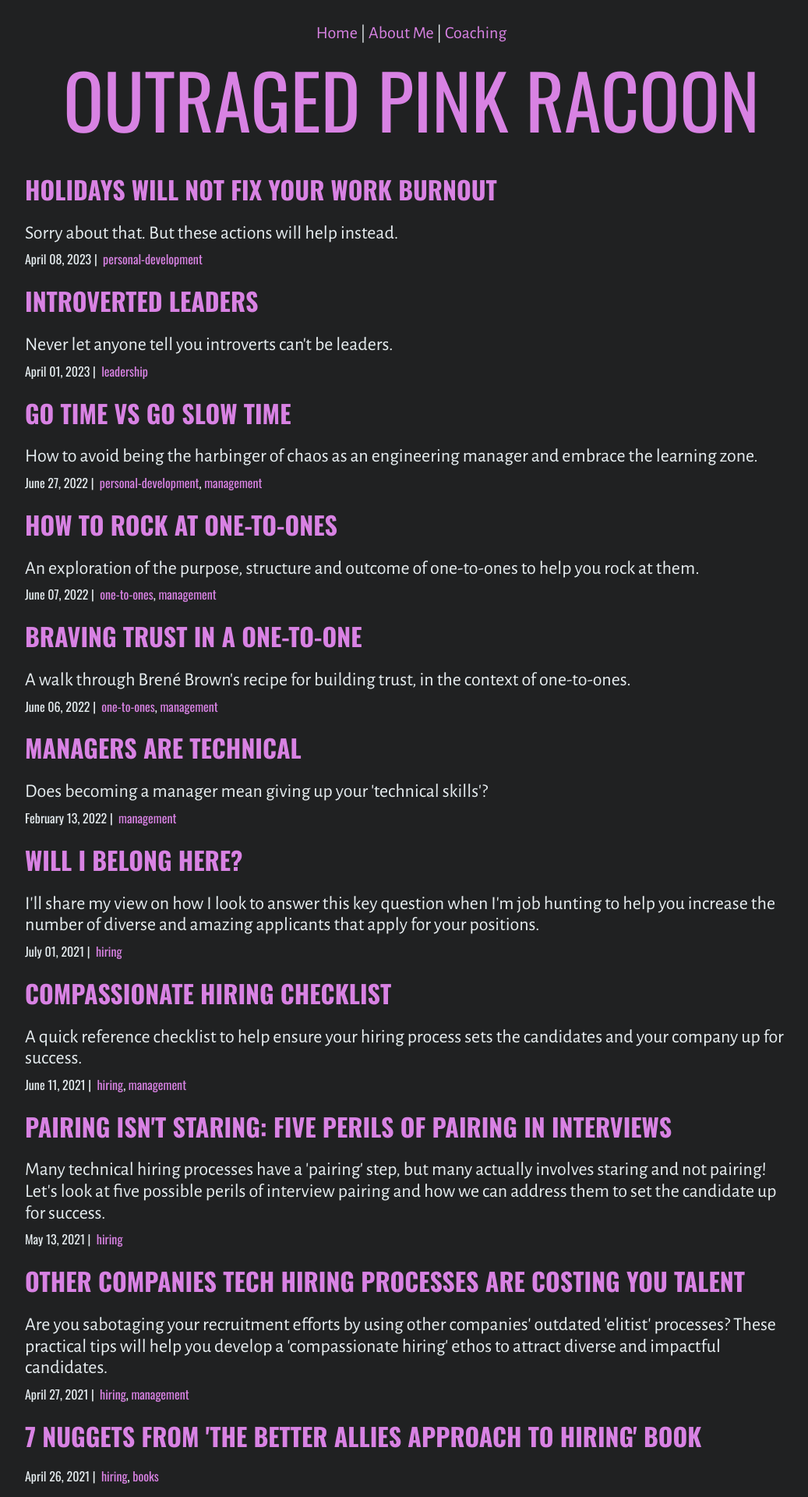
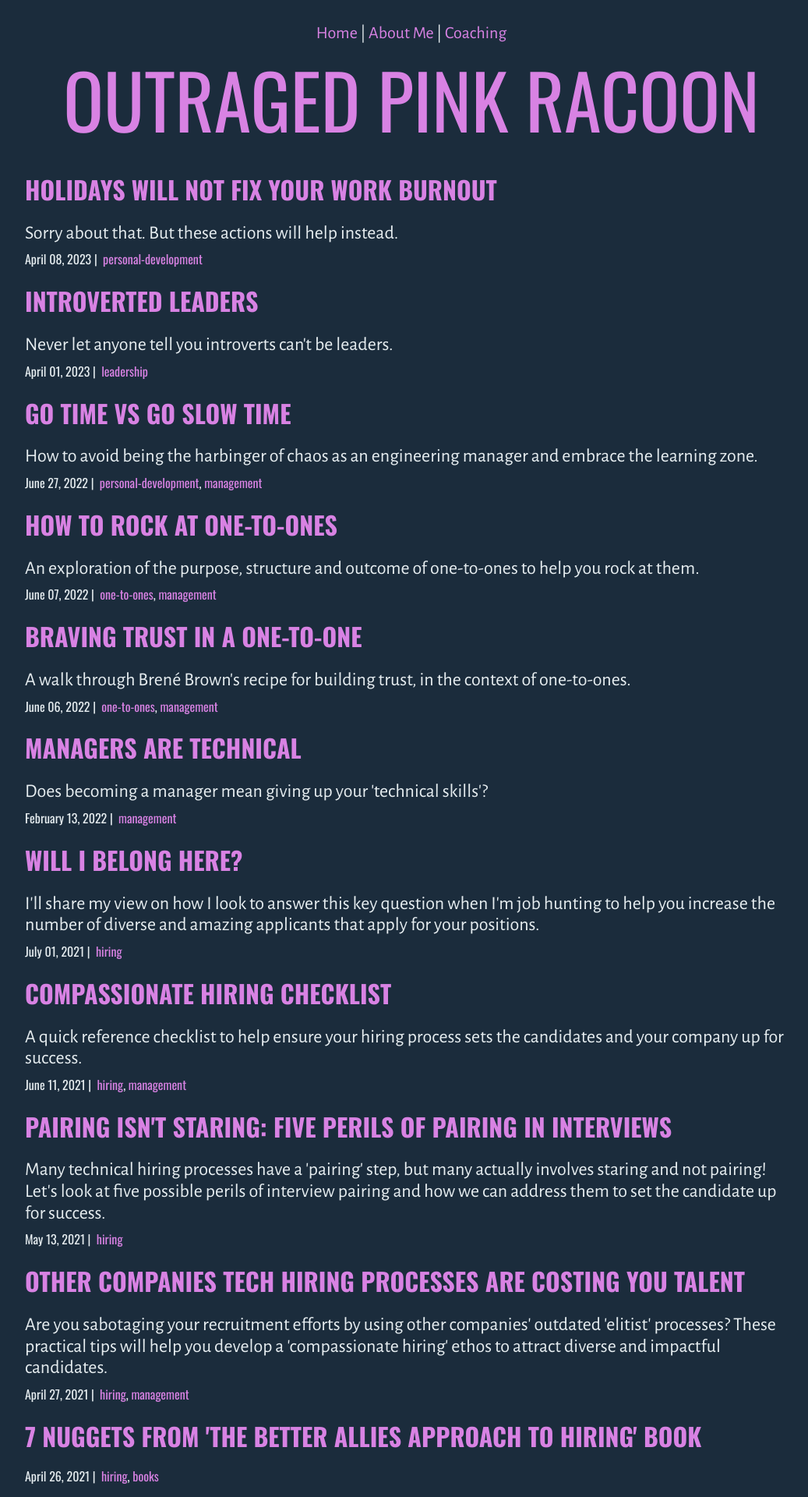
Before and after one commit to outragedpinkracoon/outragedpinkracoon.github.io, a Jekyll site: the page built from index.html, in a window 1280 px wide. Shown: the top 1920 px of the page at 78% size, without its empty margins (112-1149 px from the left). Built offline with Jekyll 4.4.1, drawn with Linux system fonts in a browser that asks for light colours.

Commit message:
more denimy background

```diff
--- a/_sass/variables.scss
+++ b/_sass/variables.scss
@@ -1,4 +1,4 @@
-$dark-grey: rgb(32, 33, 34);
+$dark-grey: rgb(27, 44, 60);
 $light-blue: #66c0ec;
 $off-white: rgb(230, 237, 240);
 $light-pink: rgb(216, 130, 227);
```
